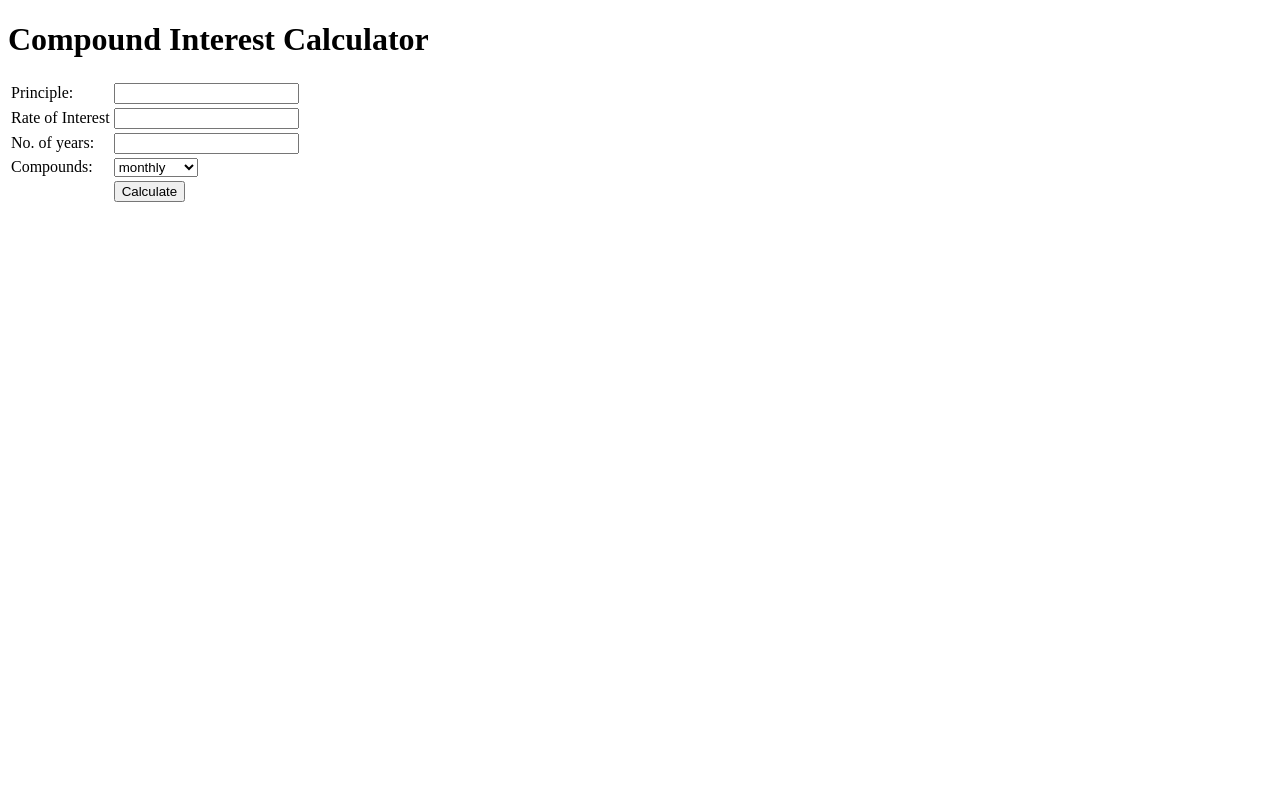
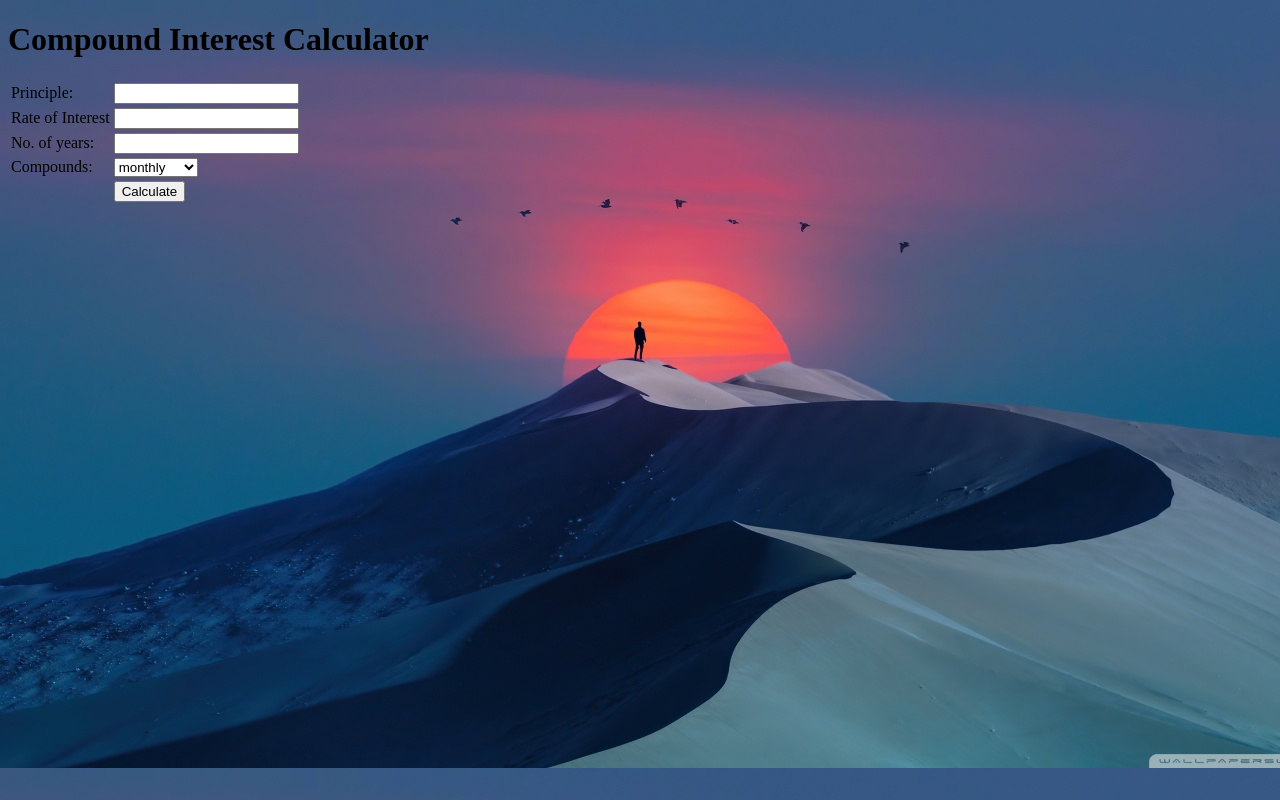
Before and after one commit to parag-n/Calculators, a plain HTML site: page index.html in a window 1280 px wide. Drawn offline with Linux system fonts and the light colour scheme.

Commit message:
added background image

```diff
--- a/index.html
+++ b/index.html
@@ -1,7 +1,13 @@
 <!DOCTYPE html>
 <html>
     <head>
-        <title>Homepage</title>
+		<title>Homepage</title>
+		<style>
+			body{
+				background-image: url('back.jpg');
+			}
+		</style>
+
     </head>
     <body>
         <h1>Compound Interest Calculator</h1>
```
Also changed, not shown: back.jpg (added).
